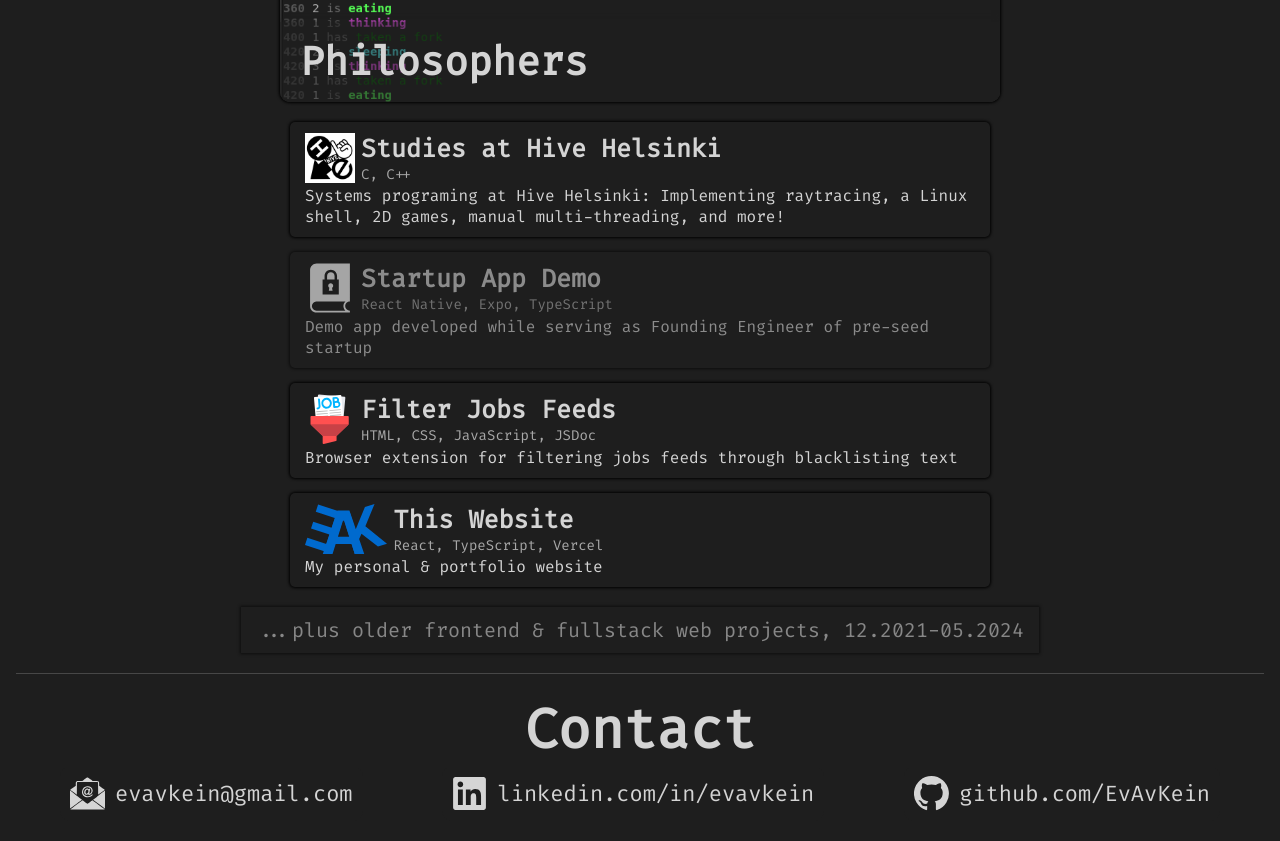
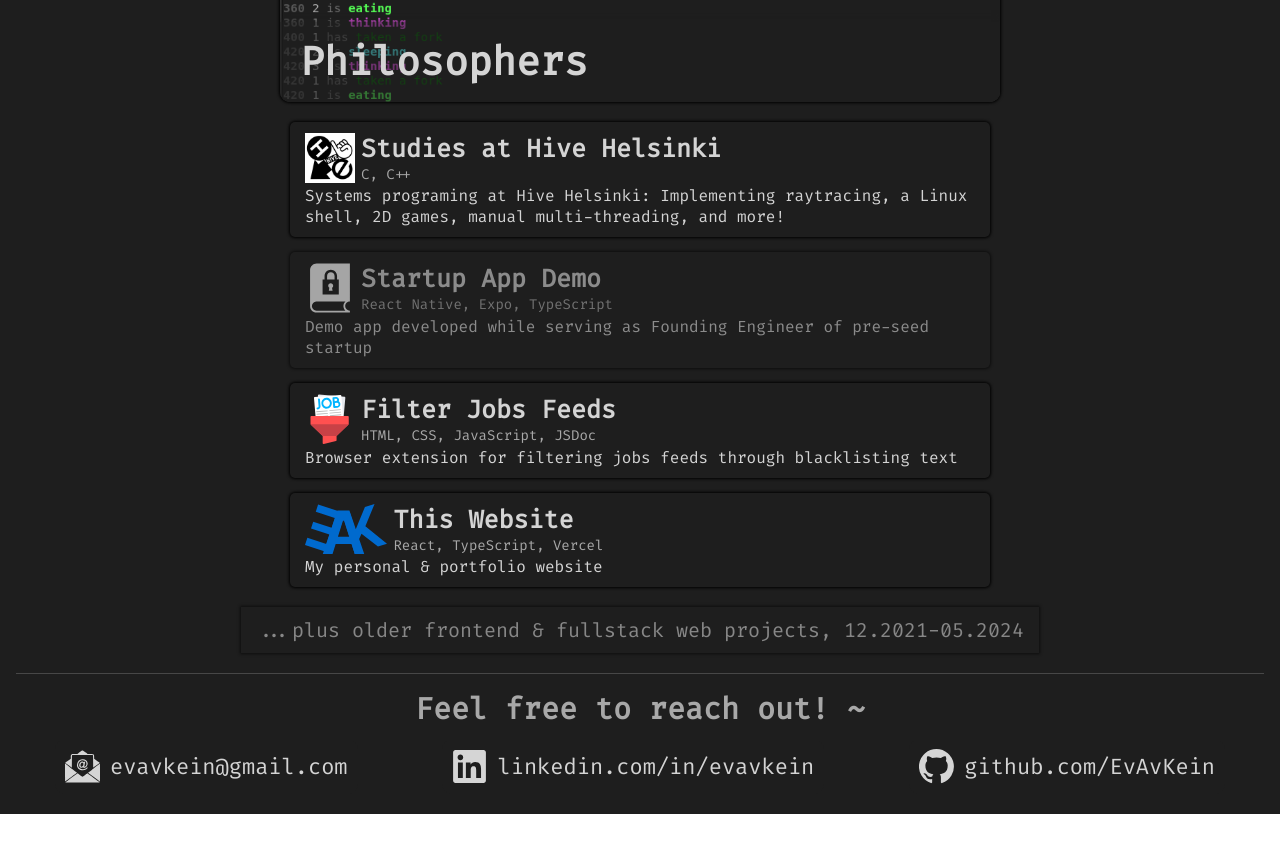
Before and after one commit to EvAvKein/website, a React (Vite) app: page / in a window 1280 px wide. Shown: the part 2683-3524 px from the top of the page. After the commit the page ends 3497 px from the top, so only its background shows below. Built offline with nearby package versions, Linux system fonts and the light colour scheme; a web font is replaced by a local one.

Commit message:
Contact section restyling and title adjustment

```diff
--- a/src/contact/Contact.css
+++ b/src/contact/Contact.css
@@ -1,16 +1,18 @@
 #contact {
 	font-size: clamp(0.6em, 2.5vw, 1em);
-	padding-block: 1em;
+	padding-block: 0.75em 1em;
 
 	h2 {
-		font-size: 2.75em;
+		font-size: 1.5em;
 		text-align: center;
+		color: var(--textSubColor);
 	}
 
 	> div {
+		margin-top: 0.5em;
 		display: flex;
 		flex-wrap: wrap;
 		justify-content: space-evenly;
-		gap: 1em;
+		gap: 1.25em 1.5em;
 	}
 }
--- a/src/contact/Contact.tsx
+++ b/src/contact/Contact.tsx
@@ -4,7 +4,7 @@ import "./Contact.css";
 function Contact() {
 	return (
 		<section id="contact">
-			<h2>Contact</h2>
+			<h2>Feel free to reach out! ~</h2>
 			<div>
 				<ContactItem
 					logoSrc="/src/assets/email.svg"
```
